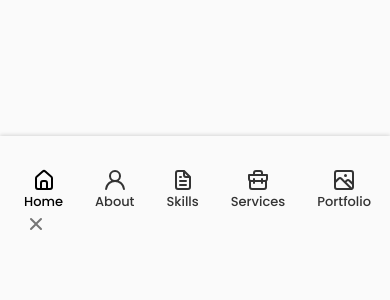
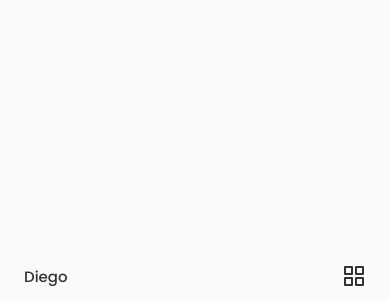
Before and after one commit to Dfcuevas/portfolio-DiegoCuevas, a React (Vite) app: page / in a window 390 px wide. Shown: the part 544-844 px from the top of the page. Built offline with nearby package versions, Linux system fonts and the light colour scheme.

Commit message:
componente header - estilos y estructura

```diff
--- a/src/App.css
+++ b/src/App.css
@@ -196,4 +196,8 @@
 /* for SMALL devices */
 
 @media screen and (max-width: 350px) {
+  .container {
+    margin-left: var(--mb-1);
+    margin-right: var(--mb-1);
+  }
 }
--- a/src/components/header/Header.jsx
+++ b/src/components/header/Header.jsx
@@ -1,3 +1,4 @@
+import { useState } from "react";
 import React from "react";
 import "./header.css";
 import {
@@ -12,13 +13,16 @@
 } from "@iconscout/react-unicons";
 
 const Header = () => {
+  /* Toggle Menu */
+  const [Toggle, showMenu] = useState(false);
+
   return (
     <header className="header">
       <nav className="nav container">
         <a href="index.html" className="nav__logo">
           Diego
         </a>
-        <div className="nav__menu">
+        <div className={Toggle ? "nav__menu show-menu" : "nav__menu"}>
           <ul className="nav__list grid">
             <li className="nav__item">
               <a href="#home" className="nav__link active-link">
@@ -58,9 +62,9 @@
             </li>
           </ul>
 
-          <UilTimes className="nav__close" />
+          <UilTimes className="nav__close" onClick={() => showMenu(!Toggle)} />
         </div>
-        <div className="nav__toggle">
+        <div className="nav__toggle" onClick={() => showMenu(!Toggle)}>
           <UilApps className="nav__icon" />
         </div>
       </nav>
--- a/src/components/header/header.css
+++ b/src/components/header/header.css
@@ -65,12 +65,48 @@
 
   .nav__menu {
     position: fixed;
-    bottom: 0;
+    bottom: -100%;
     left: 0;
     width: 100%;
     background-color: var(--body-color);
     padding: 2rem 1.5rem 4rem;
     box-shadow: 0 -1px 4px rgba(0, 0, 0, 0.15);
+    border-radius: 1.5rem 1.5rem 0 0;
+    transition: 0.3s;
+  }
+
+  /* Show Menu */
+
+  .show-menu {
+    bottom: 0;
+  }
+
+  .nav__list {
+    display: grid;
+    grid-template-columns: repeat(3, 1fr);
+    gap: 2rem;
+  }
+
+  .nav__icon {
+    font-size: 1.2rem;
+  }
+
+  .nav__close {
+    position: absolute;
+    right: 1.3rem;
+    bottom: 0.5rem;
+    font-size: 1.5rem;
+    cursor: pointer;
+    color: var(--title-color);
+  }
+
+  .nav__close:hover {
+    color: var(--title-color-dark);
+  }
+
+  .nav__toggle {
+    font-size: 1.1rem;
+    cursor: pointer;
   }
 
   .nav__icon,
@@ -79,3 +115,13 @@
     display: block;
   }
 }
+
+/* For small devices */
+@media screen and (max-width: 350px) {
+  .nav__menu {
+    padding: 2rem 0.25rem 4rem;
+  }
+  .nav__list {
+    column-gap: 0;
+  }
+}
```
